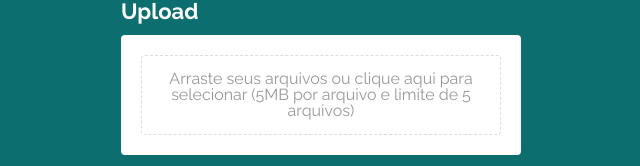
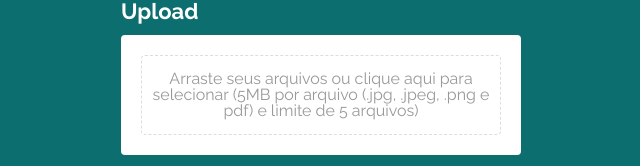
Before and after one commit to lguilhermefl/memed-front-end, a React (Create React App) app: page /tests/edit/1 in a window 1280 px wide. Shown: the part 478-644 px from the top of the page, without its empty margins (319-959 px from the left). Built offline with nearby package versions, Linux system fonts and the light colour scheme; no server answers; sample sign-in values are in the browser's storage; a web font is replaced by a local one.

Commit message:
refactor: add files types in upload input message

```diff
--- a/src/components/Upload.js
+++ b/src/components/Upload.js
@@ -9,7 +9,7 @@ export default class Upload extends Component {
         <UploadMessage>
           <span>
             Arraste seus arquivos ou clique aqui para selecionar (5MB por
-            arquivo e limite de 5 arquivos)
+            arquivo (.jpg, .jpeg, .png e pdf) e limite de 5 arquivos)
           </span>
         </UploadMessage>
       );
```
